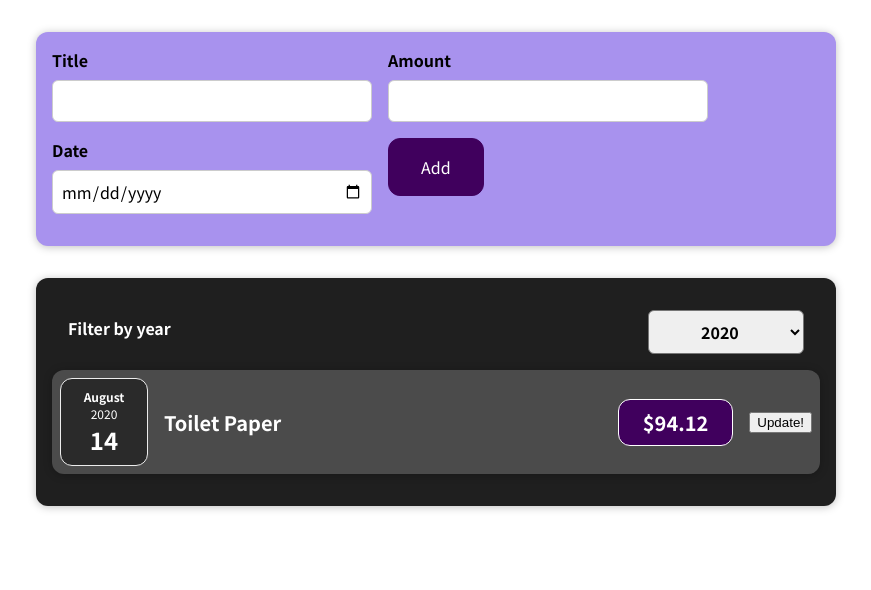
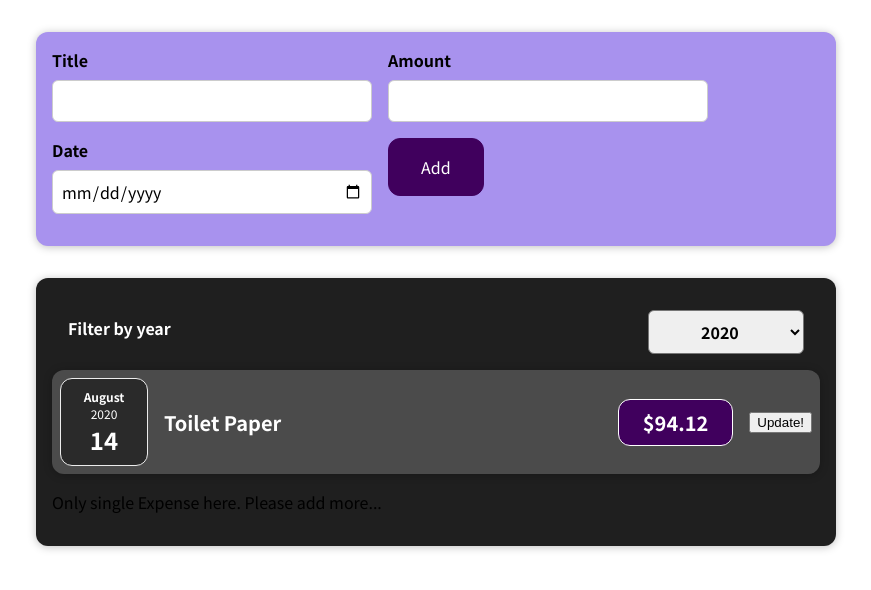
Before and after one commit to SagarPrasad160/React-Starter, a React (Create React App) app: page / in a window 1280 px wide. Shown: the top 590 px of the page, without its empty margins (204-1075 px from the left). Built offline with nearby package versions, Linux system fonts and the light colour scheme.

Commit message:
add conditional rendering

```diff
--- a/src/components/Expenses/Expenses.js
+++ b/src/components/Expenses/Expenses.js
@@ -17,20 +17,41 @@ function Expenses(props) {
     (expense) => expense.date.getFullYear().toString() === filteredYear
   );
 
+  let expenseContent = <p>No Expenses Found!</p>;
+
+  if (filteredArray.length === 1) {
+    const expense = filteredArray[0];
+    expenseContent = (
+      <>
+        <Expense
+          key={expense.id}
+          amount={expense.amount}
+          title={expense.title}
+          date={expense.date}
+        />
+        <p>Only single Expense here. Please add more...</p>
+      </>
+    );
+  }
+
+  if (filteredArray.length > 1) {
+    expenseContent = filteredArray.map((expense) => (
+      <Expense
+        key={expense.id}
+        amount={expense.amount}
+        title={expense.title}
+        date={expense.date}
+      />
+    ));
+  }
+
   return (
     <Card className="expenses">
       <ExpensesFilter
         selected={filteredYear}
         onChangeFilter={filterChangeHandler}
       />
-      {filteredArray.map((expense) => (
-        <Expense
-          key={expense.id}
-          amount={expense.amount}
-          title={expense.title}
-          date={expense.date}
-        />
-      ))}
+      {expenseContent}
     </Card>
   );
 }
```
